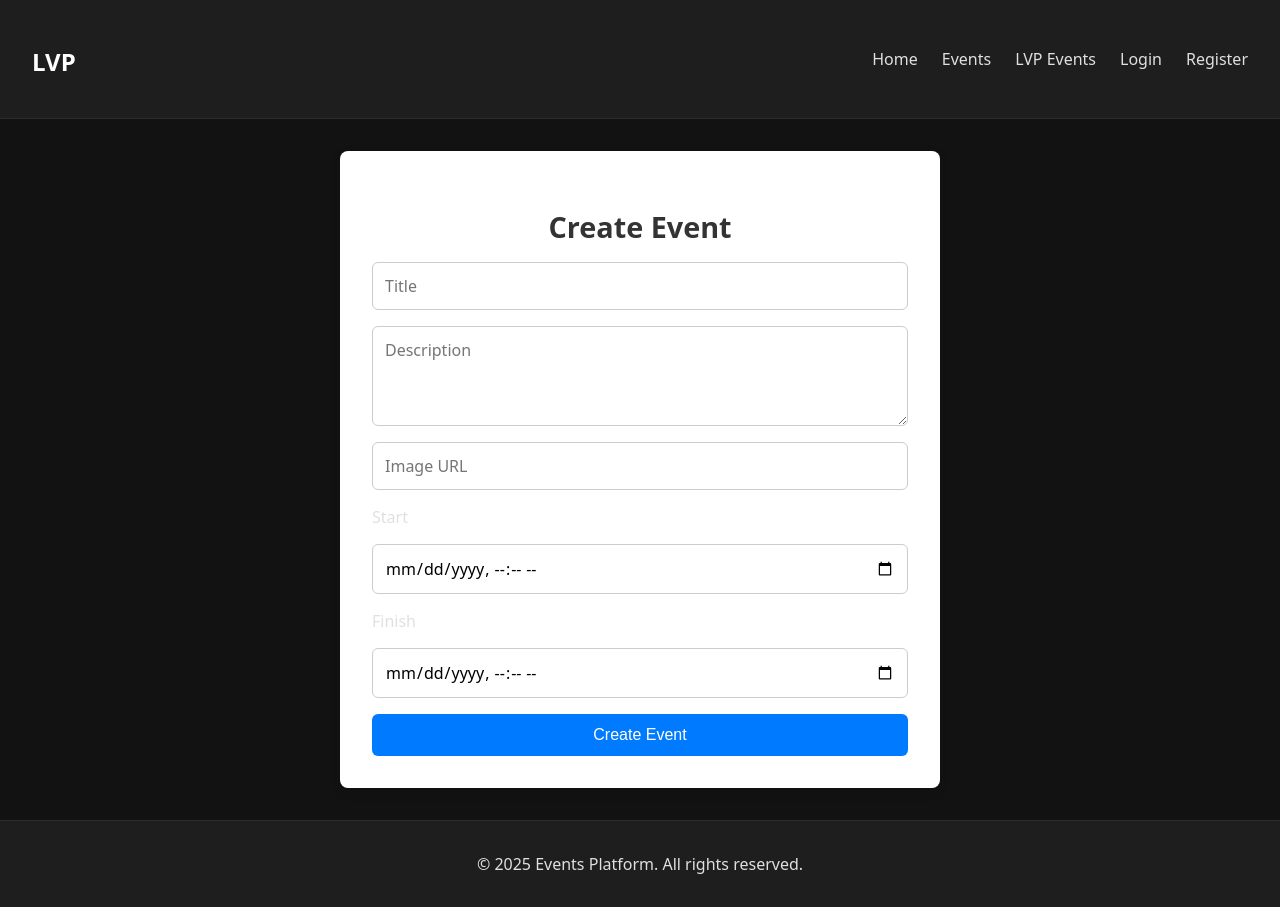
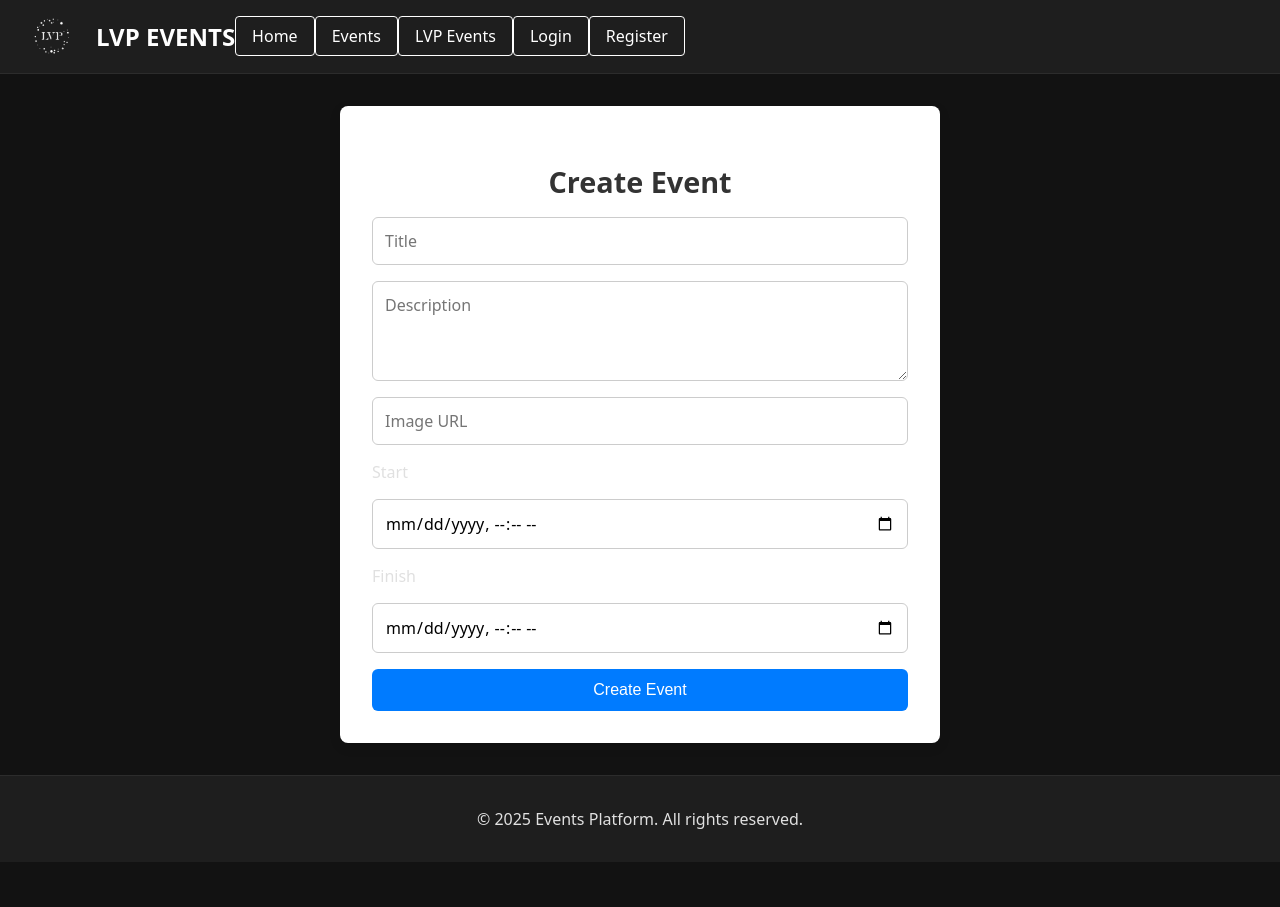
Before and after one commit to zayathena/events-platform-fe, a React (Create React App) app: page /create in a window 1280 px wide. After the commit the page ends 862 px from the top, so only its background shows below. Built offline with nearby package versions, Linux system fonts and the light colour scheme; no server answers.

Commit message:
added logo and improved styling

```diff
--- a/src/components/Header.module.css
+++ b/src/components/Header.module.css
@@ -1,58 +1,76 @@
 .header {
   background-color: var(--bg-container);
   border-bottom: 1px solid var(--border);
-  color: var(--text);
+  display: flex;
+  align-items: center;
   padding: 1rem 2rem;
-  display: flex;
-  justify-content: space-between;
-  align-items: center;
   position: sticky;
   top: 0;
   z-index: 100;
 }
 
-.titleLink {
+
+.logoLink {
+  display: flex;
+  align-items: center;
+  margin-right: 1.5rem;
+}
+.logo {
+  width: 40px;
+  height: auto;
+}
+
+
+.title {
+  margin: 0;
   font-size: 1.5rem;
   font-weight: 600;
-  margin: 0;
+}
+.titleLink {
   color: var(--primary);
   text-decoration: none;
-}
-
-.titleLink:hover {
-  color: var(--secondary);
 }
 
 .navList {
   list-style: none;
   display: flex;
-  gap: 1.5rem;
+  flex: 1;
+  justify-content: space-around;
   margin: 0;
   padding: 0;
 }
 
 .navItem {
-  color: var(--text);
+  border: 1px solid var(--primary);
+  border-radius: 4px;
+  padding: 0.5rem 1rem;
+  color: var(--primary);
   text-decoration: none;
   font-weight: 500;
-  transition: color var(--transition);
+  transition: background-color var(--transition),
+              color var(--transition),
+              border-color var(--transition);
 }
-
 .navItem:hover {
-  color: var(--muted);
+  background-color: var(--primary);
+  color: var(--bg-container);
+  border-color: var(--primary);
 }
 
 .logoutButton {
   background: none;
-  border: none;
-  color: var(--text);
+  border: 1px solid var(--primary);
+  border-radius: 4px;
+  color: var(--primary);
+  padding: 0.5rem 1rem;
   cursor: pointer;
-  font-size: 1rem;
-  padding: 0;
-  text-decoration: underline;
-  transition: color var(--transition);
+  font: inherit;
+  transition: background-color var(--transition),
+              color var(--transition),
+              border-color var(--transition);
 }
-
 .logoutButton:hover {
-  color: var(--muted);
+  background-color: var(--primary);
+  color: var(--bg-container);
+  border-color: var(--primary);
 }
--- a/src/components/Header.tsx
+++ b/src/components/Header.tsx
@@ -1,6 +1,7 @@
 import styles from './Header.module.css';
 import { Link } from 'react-router-dom';
 import { useAuth } from '../context/AuthContext';
+import logo from '../assests/logo.png';
 
 interface User {
   id: number;
@@ -33,8 +34,12 @@ const Header = () => {
 
   return (
     <header className={styles.header}>
+      <Link to="/" className={styles.logoLink}>
+        <img src={logo} alt="LVP Events Logo" className={styles.logo} />
+      </Link>
+
       <h1 className={styles.title}>
-        <Link to="/" className={styles.titleLink}>LVP</Link>
+        <Link to="/" className={styles.titleLink}>LVP EVENTS</Link>
       </h1>
       <nav>
         <ul className={styles.navList}>
```
Also changed, not shown: src/assests/logo.png (added).
